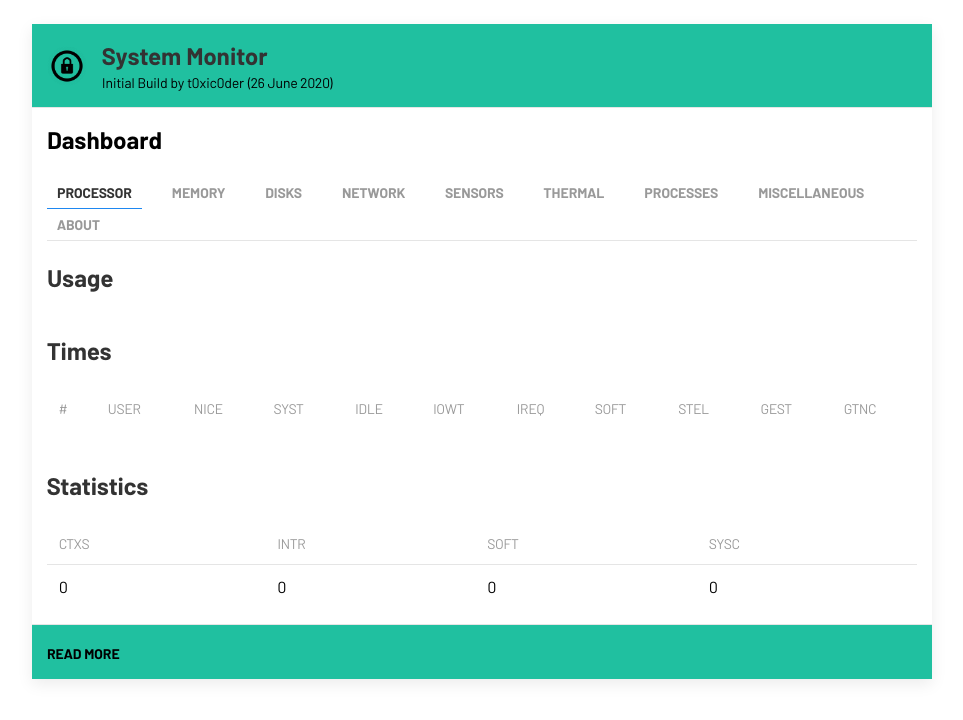
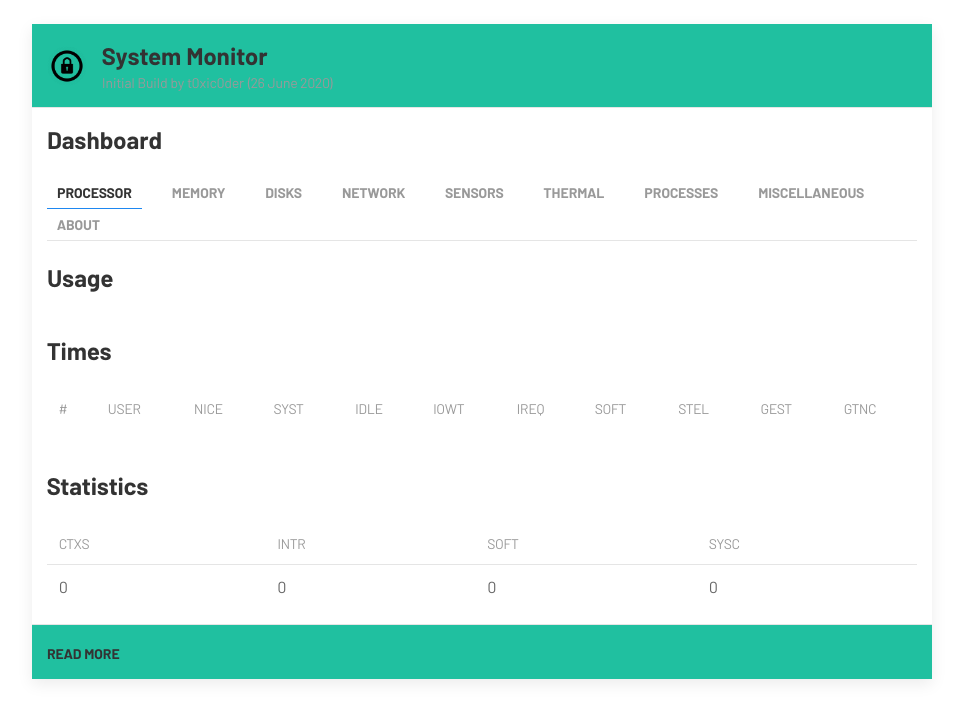
Before and after one commit to gridhead/sysmon, a Flask app: template templates/main.html in a window 1280 px wide. Shown: the top 720 px of the page, without its empty margins (158-1121 px from the left). Run offline with Flask 2, Linux system fonts and the light colour scheme; the template is opened without the code that fills it, so the values that code supplies are empty; some libraries are stand-ins or nearby versions.

Commit message:
Removed color style on font variants

```diff
--- a/static/css3/custfrmt.css
+++ b/static/css3/custfrmt.css
@@ -20,22 +20,18 @@
 
 .headelem {
     font-family: "Barlow-Bold";
-    color: #000000;
 }
 
 .hugeelem {
     font-family: "Barlow-Bold-Italic";
-    color: #000000;
 }
 
 .normelem {
     font-family: "Barlow-Regular";
-    color: #000000;
 }
 
 .italelem {
     font-family: "Barlow-Italic";
-    color: #000000;
 }
 
 .forggrin {
```
